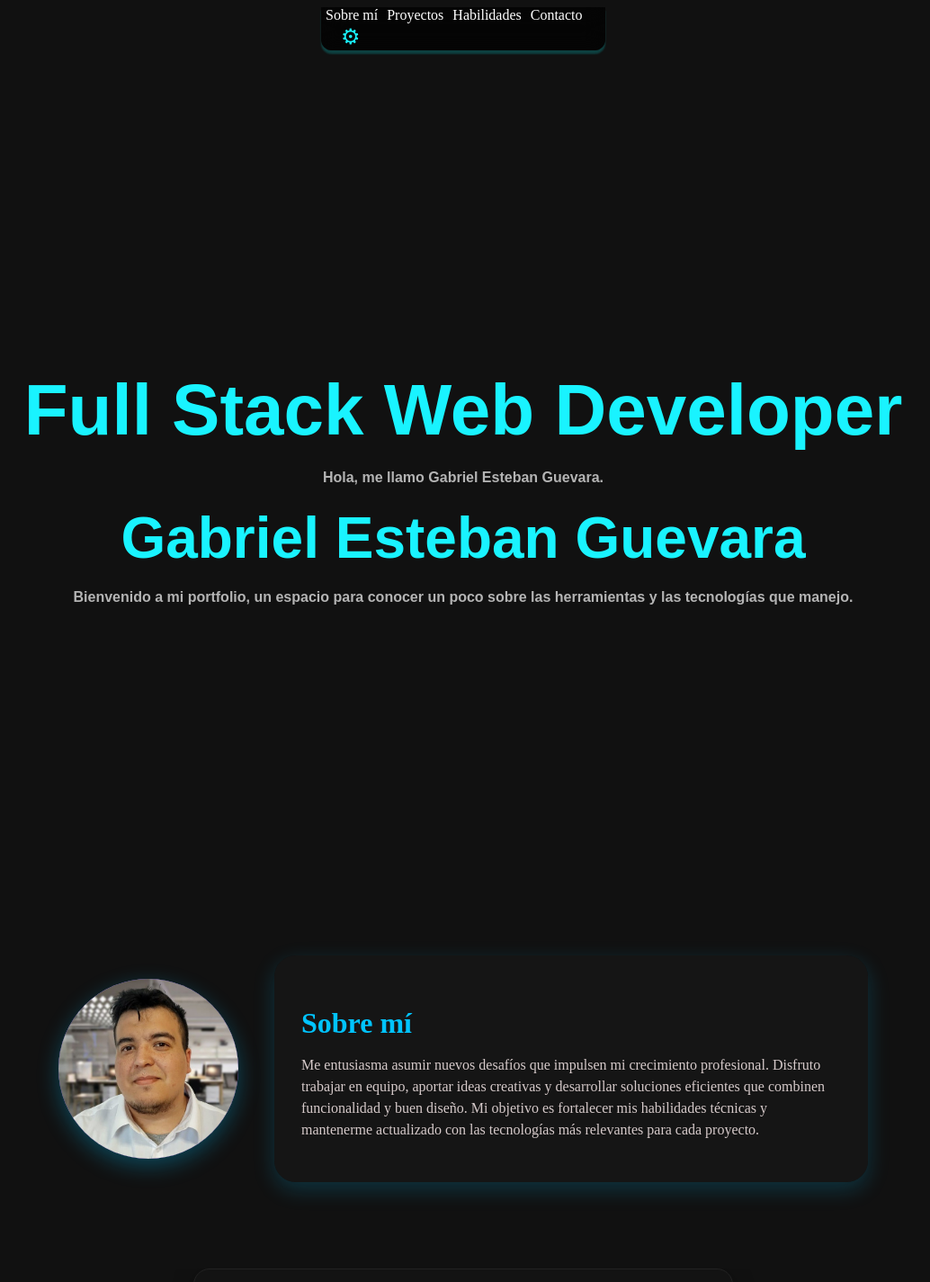
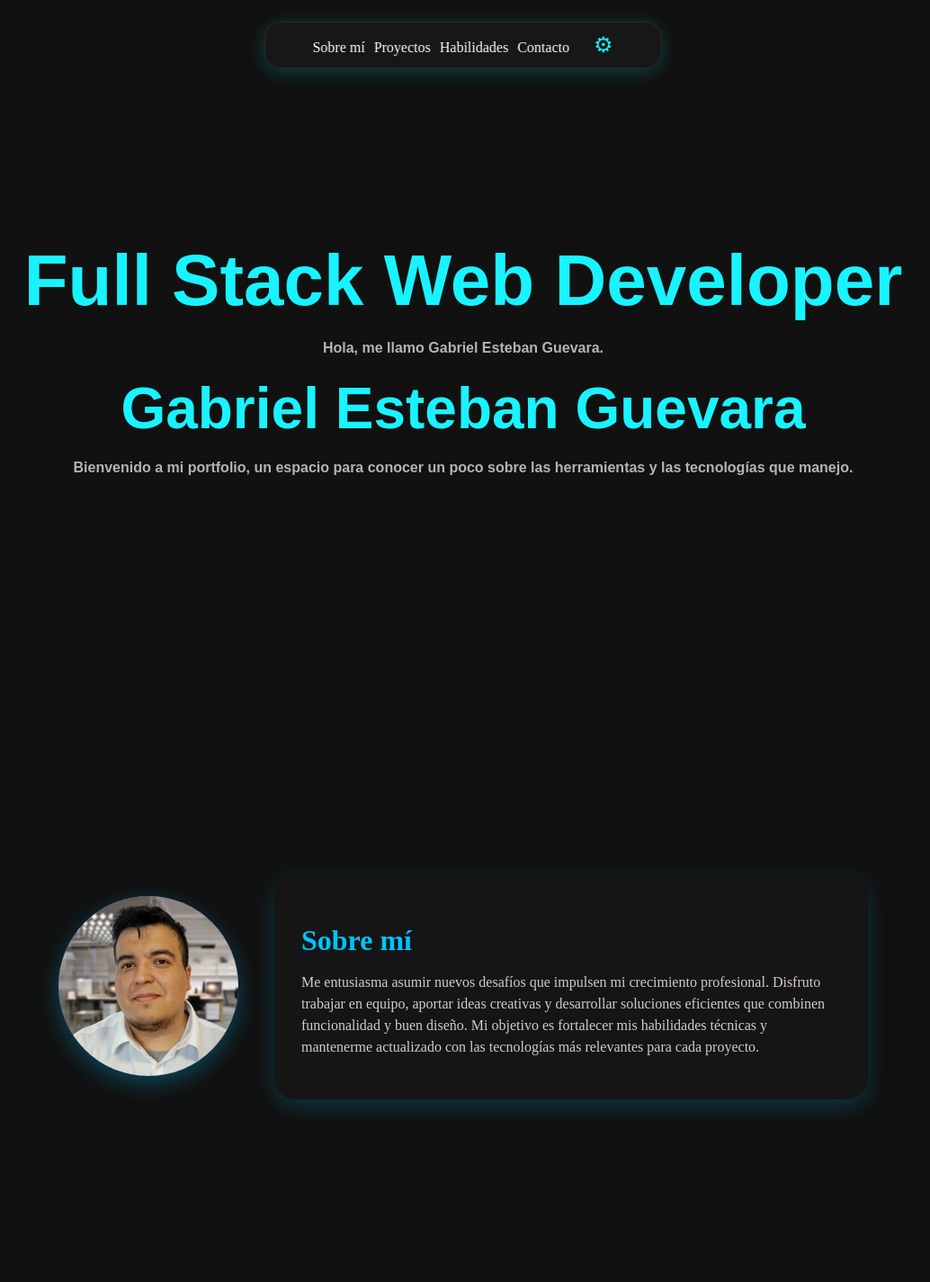
Before and after one commit to watefa1/gabrielguevara.portafolio, an Angular app: page / in a window 1280 px wide. Shown: the top 1425 px of the page at 90% size, without its empty margins (125-1159 px from the left). Built offline with nearby package versions, Linux system fonts and the light colour scheme; a web font is replaced by a local one.

Commit message:
nav  y contenedores

```diff
--- a/src/app/app.css
+++ b/src/app/app.css
@@ -163,32 +163,46 @@
 }
 
 @media (min-width: 1024px) {
+  header {
+    display: flex;
+    flex-direction: column;
+    justify-content: center;
+    align-items: center;
+    min-height: 90vh;
+    padding-top: 0;
+    padding-bottom: 200px;
+    box-sizing: border-box;
+  }
   .navbar {
     min-width: 0;
-    width: 25%;
-    max-width: 900px;
+    width: 35%;
+    max-width: 700px;
     box-sizing: border-box;
-    padding-left: 0;
-    padding-right: 0;
+    padding: 10px 32px;
     position: sticky;
-    top: 0;
+    top: 24px;
     left: 50%;
     transform: translateX(-50%);
     z-index: 1000;
-    background: rgba(0, 0, 0, 0.7);
-    backdrop-filter: blur(12px);
-    box-shadow: 0 4px 2px rgba(0, 255, 255, 0.2);
-    border-radius: 0 0 12px 12px;
+    background: rgba(10, 10, 10, 0.75);
+    backdrop-filter: blur(18px) saturate(120%);
+    box-shadow: 0 8px 32px rgba(1,196,255,0.12);
+    border: 1.5px solid rgba(255,255,255,0.08);
+    border-radius: 18px;
     display: flex;
     justify-content: center;
     align-items: center;
+    transition: background 0.3s, box-shadow 0.3s;
   }
   .nav-links a {
-    padding: 8px 16px;
-    color: rgb(200, 200, 200);
+    padding: 12px 24px;
+    color: rgb(220, 220, 220);
     text-decoration: none;
     border-radius: 999px;
     transition: 0.3s;
+    font-size: 1.05em;
+    font-weight: 600;
+    letter-spacing: 0.5px;
   }
   .nav-links a:hover {
     background: rgba(1,196,255,0.1);
--- a/src/app/app.ts
+++ b/src/app/app.ts
@@ -180,8 +180,9 @@ export class App implements AfterViewInit {
   }
 
   ngAfterViewInit() {
-    const nav = document.querySelector('nav') as HTMLElement;
-    const navHeight = nav.offsetHeight + 20;
+  const nav = document.querySelector('nav') as HTMLElement;
+  const navHeight = nav.offsetHeight + 20;
+  const centerOffset = window.innerHeight / 4; // Ajusta este valor para centrar más o menos
 
     const langSelectModal = document.getElementById('lang-select-modal') as HTMLSelectElement;
     if (langSelectModal) {
@@ -208,7 +209,14 @@ export class App implements AfterViewInit {
         if (!targetEl) return;
 
         const elementTop = targetEl.getBoundingClientRect().top + window.scrollY;
-        const scrollTo = elementTop - navHeight;
+        let scrollTo;
+        if (targetId === '#app-sobre-mi') {
+          scrollTo = elementTop - navHeight - centerOffset;
+        } else if (targetId === '#app-proyectos') {
+          scrollTo = elementTop - navHeight; // Offset menor para que quede más arriba
+        } else if (targetId === '#app-skills') {
+          scrollTo = elementTop - navHeight - centerOffset;
+        }
         window.scrollTo({ top: scrollTo, behavior: 'smooth' });
         this.closeMenu();
       });
--- a/src/app/proyectos/proyectos.css
+++ b/src/app/proyectos/proyectos.css
@@ -31,13 +31,14 @@ p {
   border-radius: 18px;
   box-shadow: 0 4px 24px rgba(0,0,0,0.28);
   padding: 2.2rem 2rem 2rem 2rem;
-  max-width: 600px;
+  max-width: 675px;
   width: 100%;
   display: flex;
   flex-direction: column;
   align-items: center;
   border: 1.5px solid #222;
   box-sizing: border-box;
+  margin-bottom: 150px;
 }
 @media (max-width: 900px) {
   .proyectos-grid {
@@ -61,6 +62,7 @@ p {
   display: flex;
   justify-content: center;
   margin-bottom: 1.5rem;
+    margin-top: 70px;
 }
 .proyecto-imagen-fondo {
   background: #222e38;
@@ -145,8 +147,3 @@ p {
   background: #19f3ff;
   color: #111;
 }
-.modelo-3d {
-  width: 100%;
-  height: 300px; /* ajustá según necesidad */
-  margin-top: 20px;
-}
--- a/src/app/skills/skills-cv-container.css
+++ b/src/app/skills/skills-cv-container.css
@@ -6,6 +6,9 @@
   overflow-x: hidden;
   padding-left: 0.5rem;
   padding-right: 0.5rem;
+  margin-bottom: 300px;
+  margin-top: 140px;
+
 }
 @media (max-width: 768px) {
   .skills-cv-container {
--- a/src/app/sobre-mi/sobre-mi.css
+++ b/src/app/sobre-mi/sobre-mi.css
@@ -3,7 +3,7 @@
   justify-content: center;
   align-items: center;
   padding: 40px 20px;
-  margin-bottom: 40px;
+  margin-bottom: 300px;
   margin-top: 70px;
   max-width: 100vw;
   box-sizing: border-box;
```
